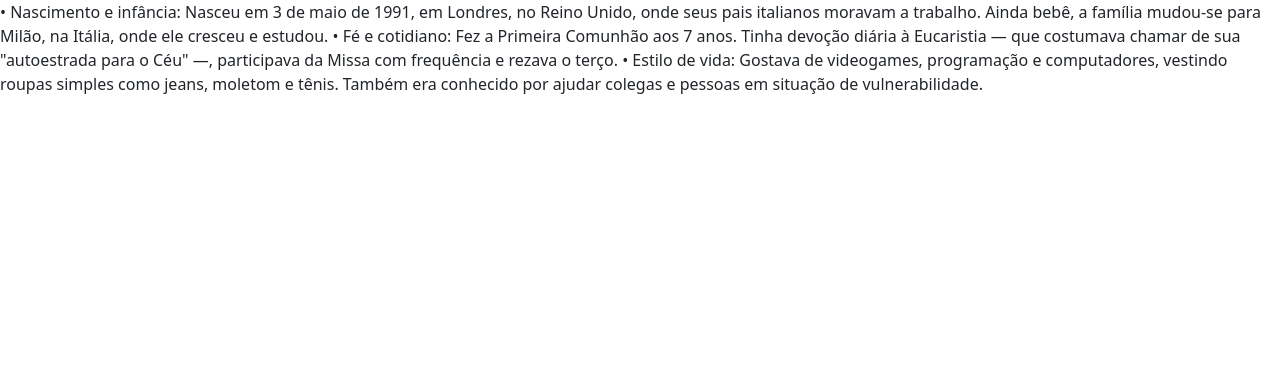
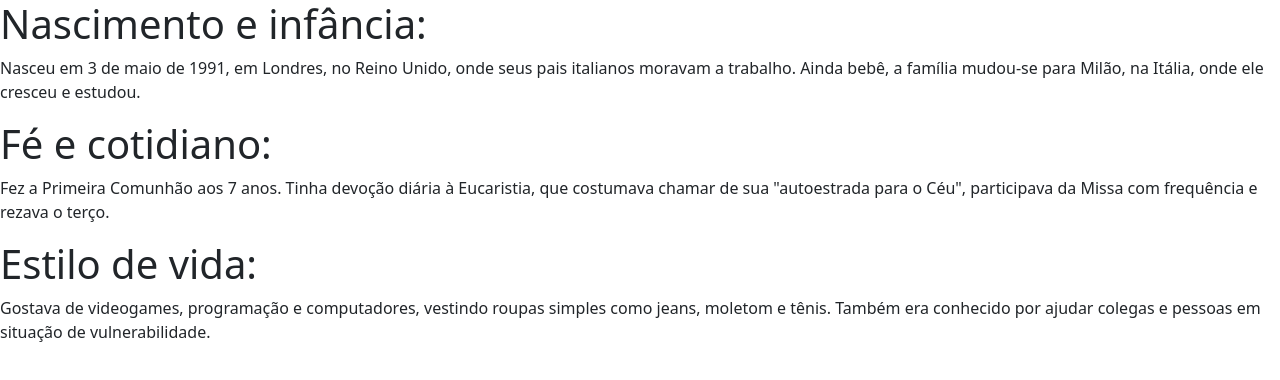
Before and after one commit to mariacarolinesousa/site-homenagem-sao-carlo-acutis, a website: page front-end/Vida/vida.html in a window 1280 px wide. Drawn offline with nearby package versions, Linux system fonts and the light colour scheme; files that its build step writes are made by us from their sources.

Commit message:
atualizando

```diff
--- a/front-end/Vida/vida.html
+++ b/front-end/Vida/vida.html
@@ -11,10 +11,10 @@
 <link rel="stylesheet" href="./style.css">
 </head>
 <body>
-• Nascimento e infância: Nasceu em 3 de maio de 1991, em Londres, no Reino Unido, onde seus pais italianos moravam a trabalho. Ainda bebê, a família mudou-se para Milão, na Itália, onde ele cresceu e estudou.
+<h1>Nascimento e infância:</h1> <p>Nasceu em 3 de maio de 1991, em Londres, no Reino Unido, onde seus pais italianos moravam a trabalho. Ainda bebê, a família mudou-se para Milão, na Itália, onde ele cresceu e estudou.</p>
 
-• Fé e cotidiano: Fez a Primeira Comunhão aos 7 anos. Tinha devoção diária à Eucaristia — que costumava chamar de sua "autoestrada para o Céu" —, participava da Missa com frequência e rezava o terço.
+<h1>Fé e cotidiano:</h1> <p>Fez a Primeira Comunhão aos 7 anos. Tinha devoção diária à Eucaristia, que costumava chamar de sua "autoestrada para o Céu", participava da Missa com frequência e rezava o terço.</p>
 
-• Estilo de vida: Gostava de videogames, programação e computadores, vestindo roupas simples como jeans, moletom e tênis. Também era conhecido por ajudar colegas e pessoas em situação de vulnerabilidade.
+<h1>Estilo de vida: </h1> <p>Gostava de videogames, programação e computadores, vestindo roupas simples como jeans, moletom e tênis. Também era conhecido por ajudar colegas e pessoas em situação de vulnerabilidade.</p>
 </body>
 </html>
```
Also changed, not shown: front-end/Inicio/index.html (+1 -1 lines).
